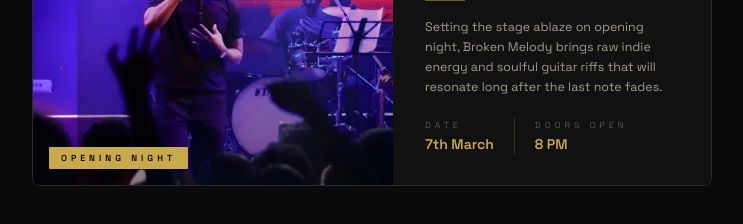
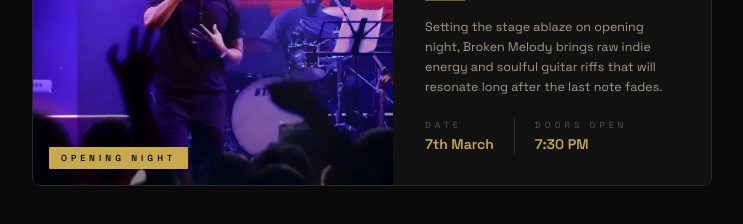
Before and after one commit to Spidy394/jagriti-26, a React (Vite) app: page / in a window 1280 px wide. Shown: the part 2900-3124 px from the top of the page, without its empty margins (268-1011 px from the left). Built offline with nearby package versions, Linux system fonts and the light colour scheme; a web font is replaced by a local one.

Commit message:
timeline update

```diff
--- a/src/components/BandLineupSection.jsx
+++ b/src/components/BandLineupSection.jsx
@@ -10,7 +10,7 @@ const bands = [
     name: "Broken Melody",
     genre: "Indie Rock",
     date: "7th March",
-    time: "8 PM",
+    time: "7:30 PM",
     accentColor: "#c9a94e",
     logo: null,
     img: "/images/broken_melody.webp",
@@ -23,7 +23,7 @@ const bands = [
     name: "The Folk Diaryz",
     genre: "Folk · Acoustic",
     date: "7th March",
-    time: null,
+    time: "9:00 PM",
     accentColor: "#e8845a",
     logo: null,
     img: "/images/thefolkdiaryz.webp",
--- a/src/components/ScheduleSection.jsx
+++ b/src/components/ScheduleSection.jsx
@@ -8,48 +8,80 @@ const scheduleData = {
     events: [
       {
         id: "e1",
-        time: "04:00",
+        time: "02:00",
         ampm: "PM",
-        duration: 1, // hours
+        duration: 2,
         title: "INAUGURATION",
         category: "CEREMONY",
         color: "#c9a94e",
+        description:
+          "The grand opening ceremony to kick off Jagriti '26 with inspiring speeches and lighting of the lamp.",
       },
       {
         id: "e2",
-        time: "05:00",
+        time: "04:00",
         ampm: "PM",
-        duration: 1.5,
-        title: "AAKRITI (FASHION)",
+        duration: 1,
+        title: "GCECT TALENTS",
         category: "CULTURAL",
         color: "#ec4899",
+        description:
+          "A brilliant showcase of the diverse talents possessed by the students of our very own college.",
       },
       {
         id: "e3",
-        time: "06:30",
+        time: "05:00",
         ampm: "PM",
-        duration: 1.5,
-        title: "SURAKRITI (SINGING)",
-        category: "CULTURAL",
+        duration: 0.5,
+        title: "ALUMNI MEET & GREET",
+        category: "CEREMONY",
         color: "#10b981",
+        description:
+          "A special gathering to reconnect, reminisce, and network with our esteemed alumni.",
       },
       {
         id: "e4",
-        time: "08:00",
+        time: "05:30",
         ampm: "PM",
-        duration: 1.5,
-        title: "THE FOLK DIARYZ",
-        category: "PERFORMANCE",
+        duration: 1,
+        title: "SURAKRITI (SINGING)",
+        category: "CULTURAL",
         color: "#e8845a",
+        description:
+          "Our flagship singing competition where sensational voices battle it out for the top spot.",
       },
       {
         id: "e5",
-        time: "09:30",
+        time: "06:45",
+        ampm: "PM",
+        duration: 1,
+        title: "AAKRITI (FASHION)",
+        category: "CULTURAL",
+        color: "#a855f7",
+        description:
+          "A spectacular fashion show displaying cutting-edge creativity, style, and elegance.",
+      },
+      {
+        id: "e6",
+        time: "07:30",
         ampm: "PM",
         duration: 1.5,
-        title: "BROKEN MELODY",
+        title: "BROKEN MELODIES",
         category: "PERFORMANCE",
         color: "#dc2626",
+        description:
+          "An electrifying musical performance that promises to set the evening mood on fire.",
+      },
+      {
+        id: "e7",
+        time: "09:00",
+        ampm: "PM",
+        duration: 2,
+        title: "FOLK DIARYZ",
+        category: "PERFORMANCE",
+        color: "#3b82f6",
+        description:
+          "A mesmerizing and soul-stirring folk music performance to conclude the first day.",
       },
     ],
   },
@@ -59,40 +91,48 @@ const scheduleData = {
     date: "8TH MARCH",
     events: [
       {
-        id: "e6",
+        id: "e8",
         time: "04:00",
         ampm: "PM",
         duration: 1.5,
         title: "ANUKRITI (DANCE)",
         category: "CULTURAL",
         color: "#f97316",
+        description:
+          "High-energy, synchronized, and breathtaking dance performances by top teams.",
       },
       {
-        id: "e7",
+        id: "e9",
         time: "05:30",
         ampm: "PM",
         duration: 2.5,
         title: "MUSICON (BANDS)",
         category: "CULTURAL", // Reusing category color for demo
         color: "#7c3aed",
+        description:
+          "An epic battle of the bands featuring hard-hitting performances and incredible music.",
       },
       {
-        id: "e8",
+        id: "e10",
         time: "08:00",
         ampm: "PM",
         duration: 1.5,
         title: "VALEDICTORY",
         category: "CEREMONY",
         color: "#c9a94e",
+        description:
+          "The closing ceremony featuring the prize distribution and official conclusion of the events.",
       },
       {
-        id: "e9",
+        id: "e11",
         time: "09:30",
         ampm: "PM",
         duration: 2,
         title: "TRAP STAGE",
         category: "PERFORMANCE",
         color: "#a855f7",
+        description:
+          "The ultimate final showdown with high-octane trap music and energetic DJ sets.",
       },
     ],
   },
@@ -268,9 +308,7 @@ const ScheduleSection = () => {
                     <p
                       className={`text-[0.8rem] text-text-dim/80 leading-relaxed font-['Space_Grotesk',sans-serif] md:text-${isLeft ? "right" : "left"}`}
                     >
-                      Join us at the main stage for an incredible showcase.
-                      Click here for more details about performers and stage
-                      information.
+                      {event.description}
                     </p>
                   </div>
                 </div>
```
